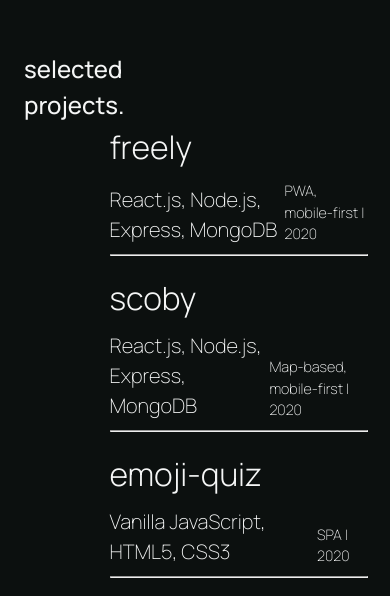
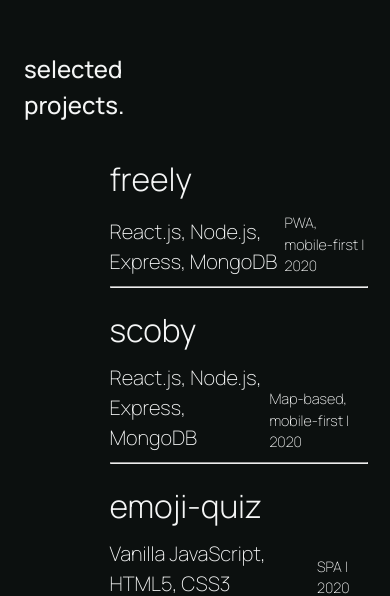
Before and after one commit to williamhzo/williamh.io, a React (Create React App) app: page / in a window 390 px wide. Shown: the part 889-1485 px from the top of the page. Built offline with nearby package versions, Linux system fonts and the light colour scheme; a web font is replaced by a local one.

Commit message:
fix responsiveness on mobile devices

```diff
--- a/src/styles/Projects.scss
+++ b/src/styles/Projects.scss
@@ -1,10 +1,6 @@
 @import './variables';
 
 .projects {
-  &__title {
-
-  }
-
   &__wrapper {
     width: 75%;
     margin-left: auto;
@@ -55,3 +51,13 @@
     width: 100%;
   }
 }
+
+@media (max-width: 768px) {
+  .projects {
+    &__title {
+      margin-bottom: 2rem;
+    }
+    &__link {
+    }
+  }
+}
```
